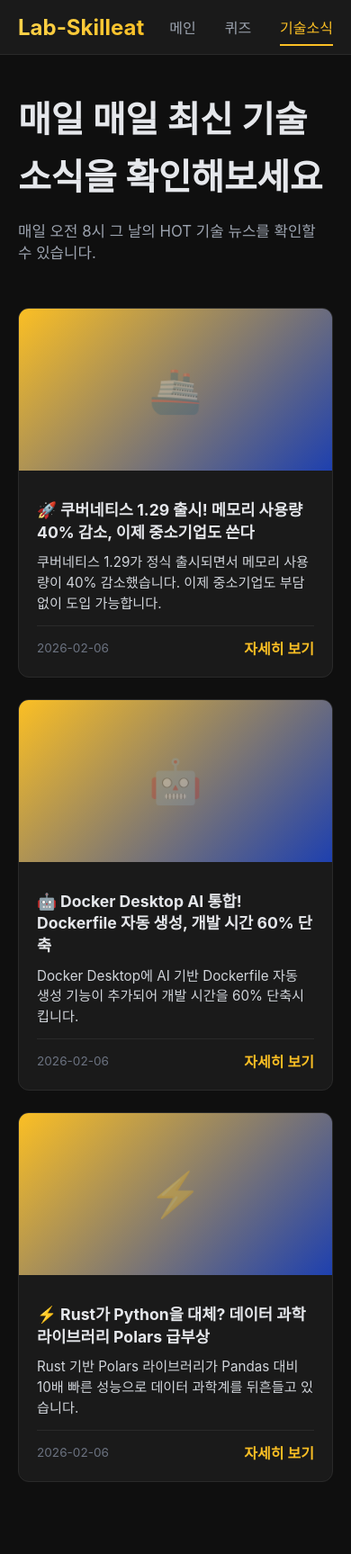
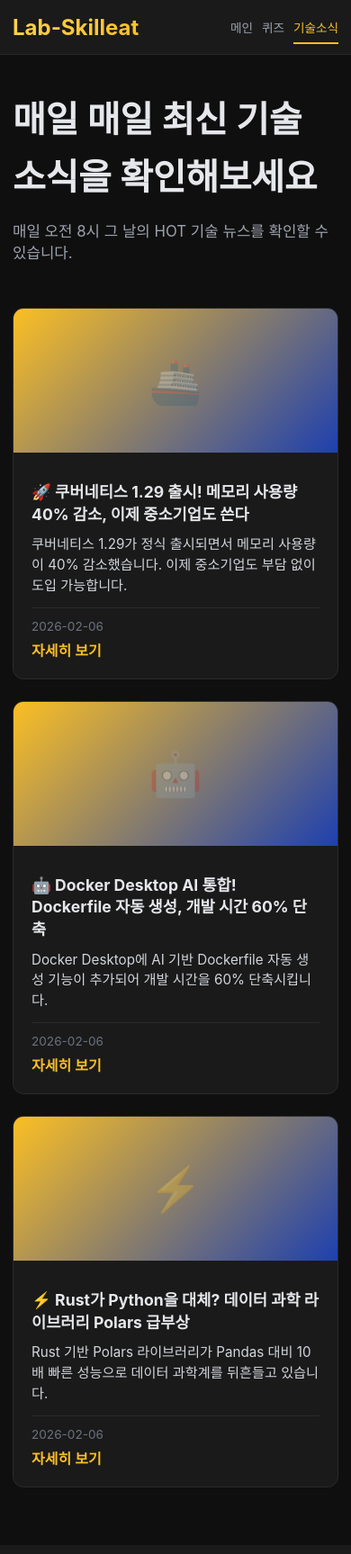
Before and after one commit to keepcraft-go/labForSkilleat, a Flask app: page /news in a window 390 px wide. Shown: the whole page at 90% size. After the commit the page ends 1653 px from the top, so only its background shows below. Run offline with Flask 3, Linux system fonts and the light colour scheme; data that the repository does not hold is empty.

Commit message:
edit style.css

```diff
--- a/app/static/style.css
+++ b/app/static/style.css
@@ -575,3 +575,99 @@ h2 {
   background: #fbbf24;
   color: #fff;
 }
+
+@media (max-width: 900px) {
+  nav .nav-container {
+    max-width: 100%;
+  }
+
+  .container,
+  .container.full-width {
+    max-width: 100%;
+  }
+
+  h1,
+  .hero h1 {
+    font-size: 2.4rem;
+  }
+
+  .hero p {
+    font-size: 1.05rem;
+  }
+
+  .card {
+    padding: 28px;
+  }
+
+  .news-grid {
+    grid-template-columns: 1fr;
+  }
+}
+
+@media (max-width: 640px) {
+  nav .nav-container {
+    padding: 0 14px;
+  }
+
+  nav .nav-links {
+    gap: 16px;
+    font-size: 0.9rem;
+  }
+
+  .container {
+    padding: 24px 14px;
+  }
+
+  .card {
+    padding: 22px;
+  }
+
+  h1,
+  .hero h1 {
+    font-size: 2rem;
+  }
+
+  h2 {
+    font-size: 1.15rem;
+  }
+
+  .result-score {
+    font-size: 2.6rem;
+  }
+
+  .news-card-image {
+    height: 160px;
+  }
+
+  .news-card-footer {
+    flex-direction: column;
+    align-items: flex-start;
+    gap: 6px;
+  }
+
+  table {
+    display: block;
+    overflow-x: auto;
+    white-space: nowrap;
+  }
+}
+
+@media (max-width: 420px) {
+  nav .nav-links {
+    gap: 10px;
+    font-size: 0.85rem;
+  }
+
+  .cta-buttons {
+    flex-direction: column;
+  }
+
+  .cta-buttons a {
+    width: 100%;
+    text-align: center;
+  }
+
+  .option {
+    padding: 12px 12px;
+  }
+}
```
